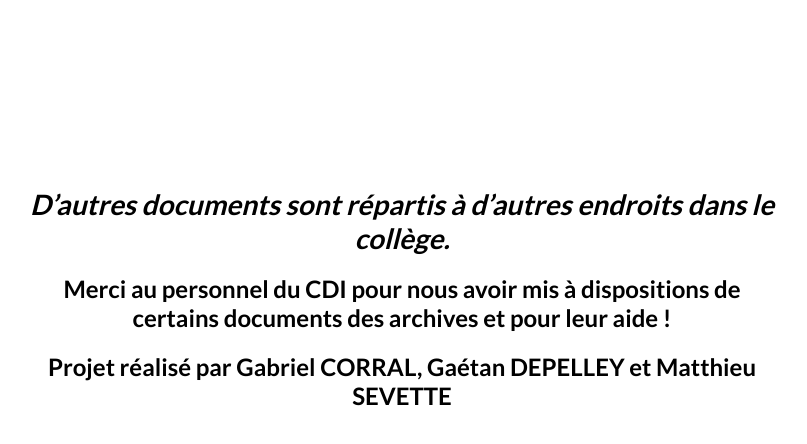
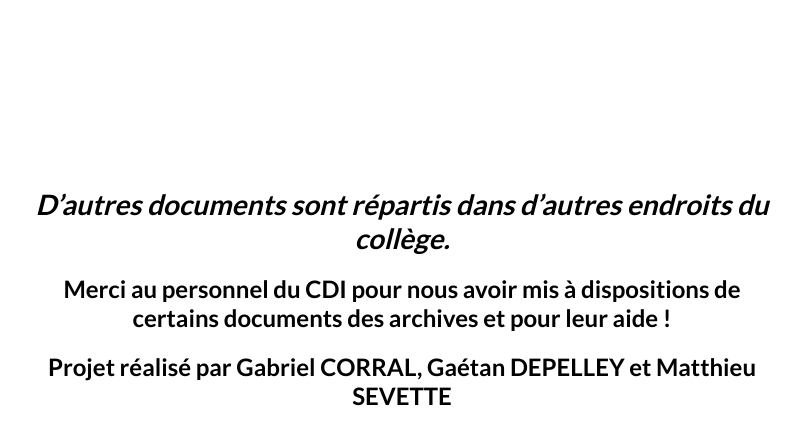
Before and after one commit to clg-insitu/clg-insitu.github.io, a plain HTML site: page AlleeCarreDuRoi/index.html in a window 1280 px wide. Shown: the part 1268-1712 px from the top of the page, without its empty margins (238-1045 px from the left). Drawn offline with nearby package versions, Linux system fonts and the light colour scheme.

Commit message:
Fixed mistakes.

```diff
--- a/AlleeCarreDuRoi/index.html
+++ b/AlleeCarreDuRoi/index.html
@@ -81,7 +81,7 @@
 		<div class="row">
 			<div class="col-12 col-11 col-lg-8 offset-lg-2">
 				<h3 class="mg-md text-center  h3-style tc-black">
-					<i>D&rsquo;autres documents sont répartis à d&rsquo;autres endroits dans le collège.</i>
+					<i>D&rsquo;autres documents sont répartis dans d&rsquo;autres endroits du collège.</i>
 				</h3>
 				<h4 class="mg-md text-center  h3-style tc-black">
 					Merci au personnel du CDI pour nous avoir mis à dispositions de certains documents des archives et pour leur aide !
```
Also changed, not shown: CDI/index.html (+1 -1 lines).
